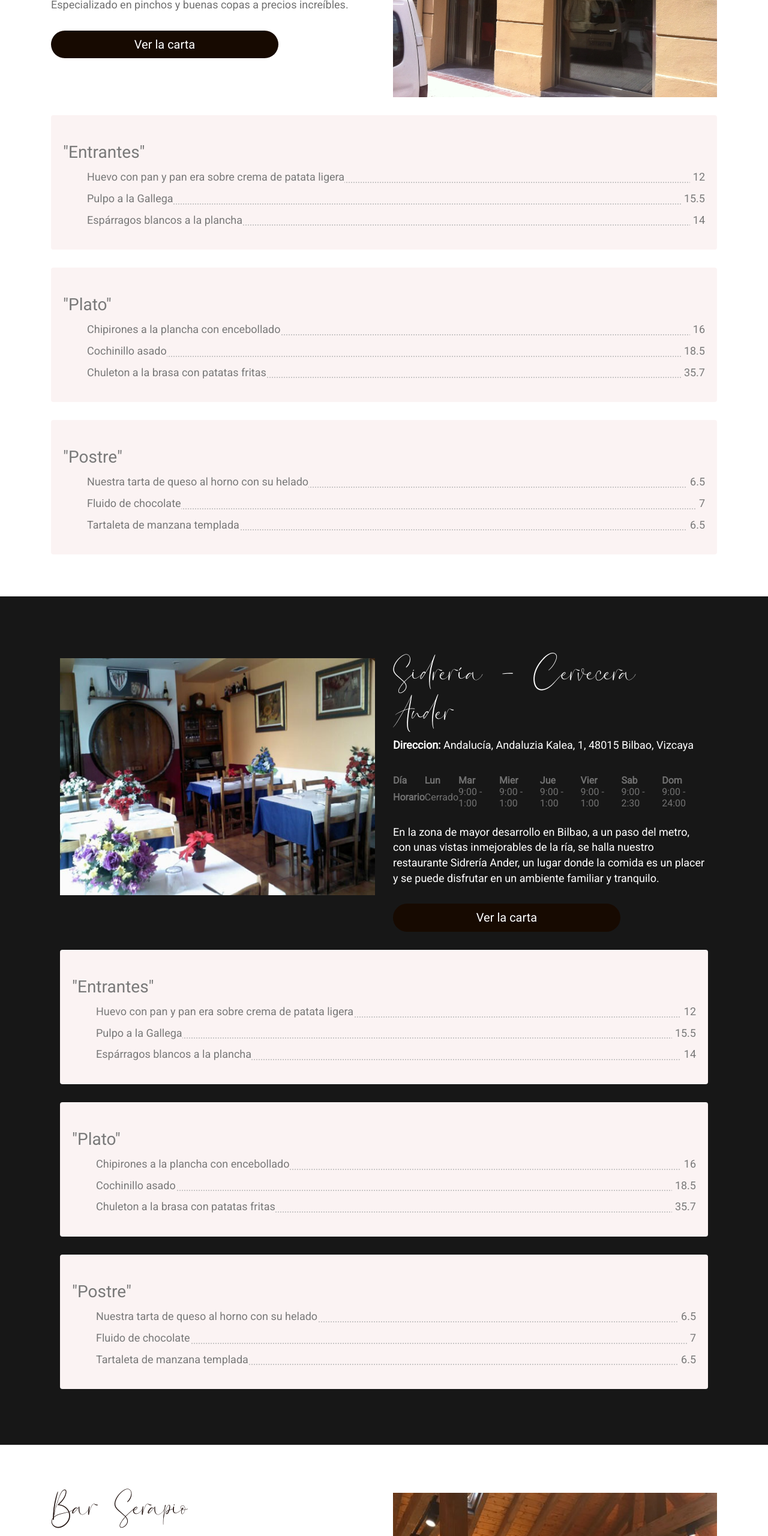
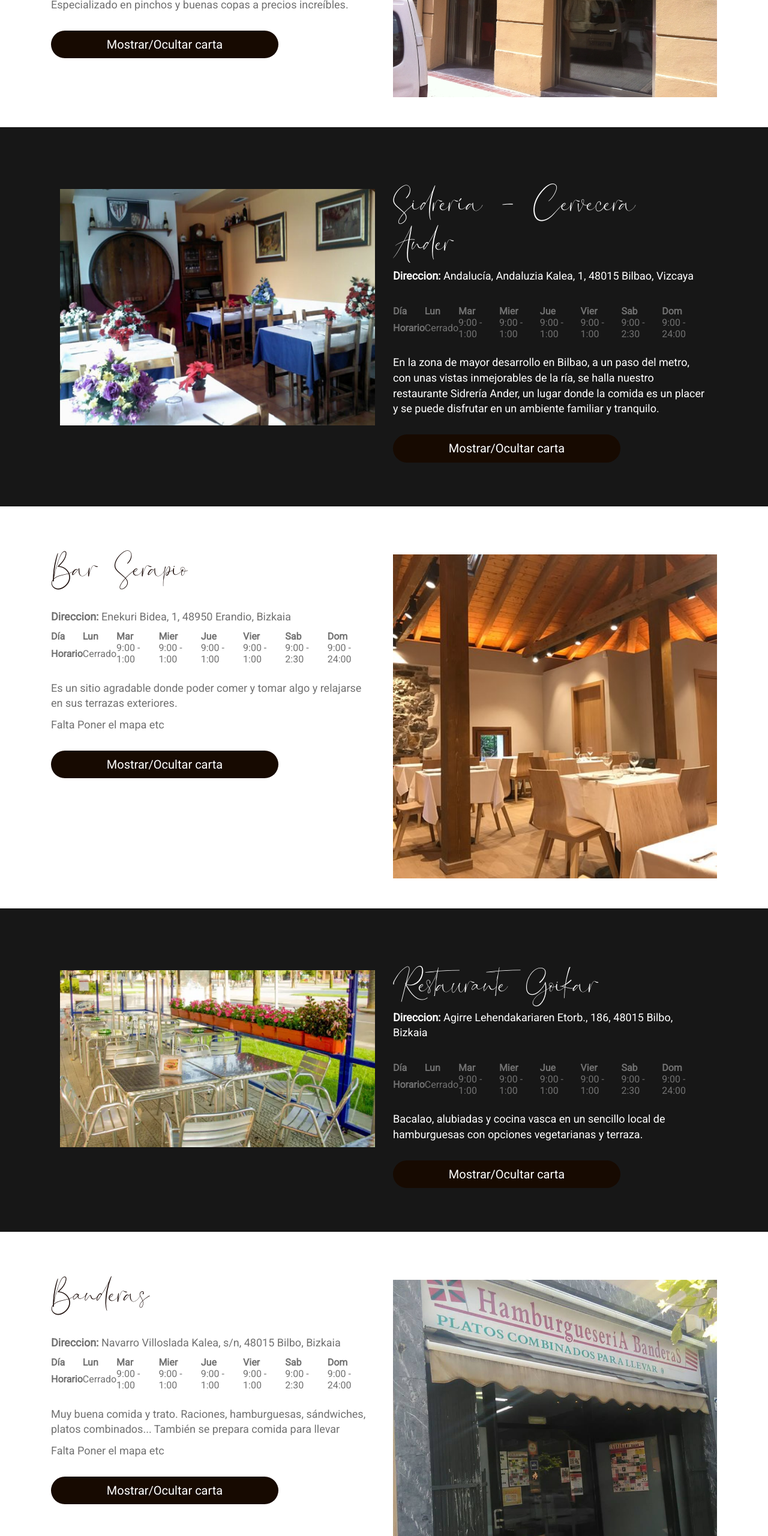
Before and after one commit to infabeti/R3-Jagoba-Xabier-Valentina-Aitor, a website: page Restaurantes.html in a window 1280 px wide. Shown: the part 1035-3595 px from the top of the page at 60% size. Drawn offline with Linux system fonts and the light colour scheme.

Commit message:
Implementada funcion mostrar/ocultar carta en restaurante

```diff
--- a/Restaurantes.html
+++ b/Restaurantes.html
@@ -12,8 +12,30 @@
     <link href="css/bootstrap.min.css" rel="stylesheet">
     <link href="css/estilos.css" rel="stylesheet">
     <link href="css/bootsnav.css" rel="stylesheet">
+	<style>
+	.carta{
+		display:none;
+	}
+	</style>
     <!-- ========== End Estilo ========== -->
 
+	 <!-- ========== JS ========== -->
+	<script>
+	var oculto=true;
+	function mostrar(numero) {
+		var nombre = 'carta'+numero;
+
+
+		if(oculto==true){
+			document.getElementById(nombre).style.display = 'block';
+			oculto=false;
+		}else{
+			document.getElementById(nombre).style.display = 'none';
+			oculto=true;
+		}
+	}
+	</script>
+	<!-- ========== End JS ========== -->
 </head>
 
 
@@ -94,7 +116,7 @@
 
 
             <div class="btn_menu">
-              <a href="" >Ver la carta</a>
+              <div onclick="mostrar('1');">Mostrar/Ocultar carta</div>
               </div>
             </div>
             <div class="col-md-6 col-sm-12 img-right">
@@ -102,8 +124,7 @@
               <img src="imagenes/GazteluBerria.png" alt="">
 
             </div>
-            <div class="col-md-12 carta">
-
+            <div class="carta" id="carta1">
               <div class="main_column">
               <div id="-Entrantes-" class="group_menu">
                  <h3 class="main_title">"Entrantes"</h3>
@@ -190,8 +211,7 @@
                   </ul>
                 </div>
               </div>
-            </div>
-
+		</div>
 	  </div>
   </div>
   </div>
@@ -237,11 +257,11 @@
 	      <p>En la zona de mayor desarrollo en Bilbao, a un paso del metro, con unas vistas inmejorables de la ría, se halla nuestro restaurante Sidrería Ander, un lugar donde la comida es un placer y se puede disfrutar en un ambiente familiar y tranquilo.</p>
 
         <div class="btn_menu">
-          <a href="" >Ver la carta</a>
+          <div onclick="mostrar('2');">Mostrar/Ocultar carta</div>
           </div>
 
 			  </div>
-        <div class="col-md-12 carta">
+        <div class="carta" id="carta2">
 
           <div class="main_column">
           <div id="-Entrantes-" class="group_menu">
@@ -370,7 +390,7 @@
         <p>Falta Poner el mapa etc</p>
 
         <div class="btn_menu">
-          <a href="" >Ver la carta</a>
+           <div onclick="mostrar('3');">Mostrar/Ocultar carta</div>
         </div>
 
 
@@ -380,7 +400,7 @@
 			     <img src="imagenes/Serapio.jpg" alt="">
 
         </div>
-        <div class="col-md-12 carta">
+        <div class="carta" id="carta3">
 
           <div class="main_column">
           <div id="-Entrantes-" class="group_menu">
@@ -515,11 +535,11 @@
 	        <p>Bacalao, alubiadas y cocina vasca en un sencillo local de hamburguesas con opciones vegetarianas y terraza.</p>
 
           <div class="btn_menu">
-            <a href="" >Ver la carta</a>
+             <div onclick="mostrar('4');">Mostrar/Ocultar carta</div>
           </div>
 
 			  </div>
-        <div class="col-md-12 carta">
+        <div class="carta" id="carta4">
 
           <div class="main_column">
           <div id="-Entrantes-" class="group_menu menu_oscuro">
@@ -648,7 +668,7 @@
         <p>Falta Poner el mapa etc</p>
 
         <div class="btn_menu">
-          <a href="" >Ver la carta</a>
+           <div onclick="mostrar('5');">Mostrar/Ocultar carta</div>
         </div>
 
 			</div>
@@ -657,7 +677,7 @@
 			     <img src="imagenes/Banderas.jpg" alt="">
 
         </div>
-        <div class="col-md-12 carta">
+        <div class="carta" id="carta5">
 
           <div class="main_column">
           <div id="-Entrantes-" class="group_menu">
@@ -790,11 +810,11 @@
           </table> </br>
 	    <p>Buen trato, ambiente agradable y comida muy buena. Es un sitio donde se pueden hacer comidas familiares o comer el menú del dia</p>
         <div class="btn_menu">
-          <a href="" >Ver la carta</a>
+           <div onclick="mostrar('6');">Mostrar/Ocultar carta</div>
         </div>
 
 			  </div>
-        <div class="col-md-12 carta">
+        <div class="carta" id="carta6">
 
           <div class="main_column">
           <div id="-Entrantes-" class="group_menu menu_oscuro">
```
